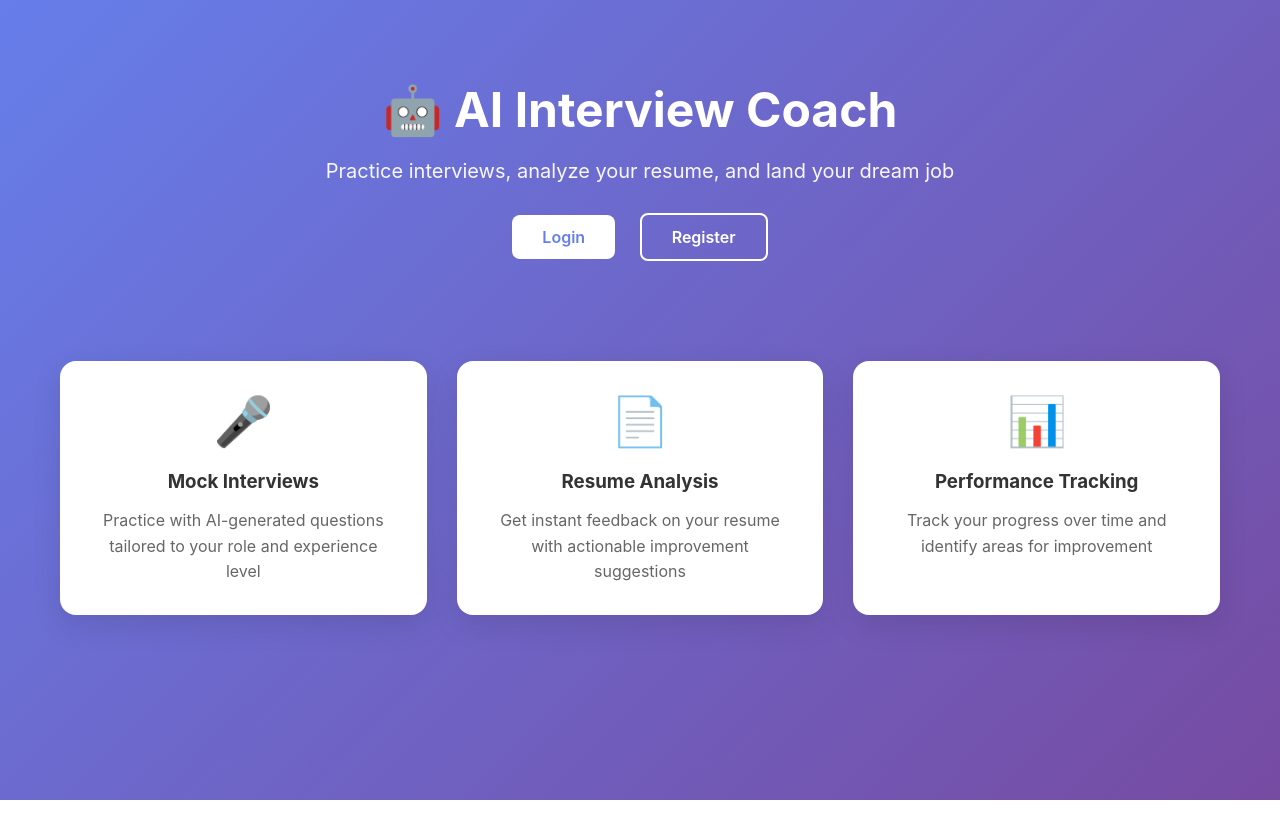
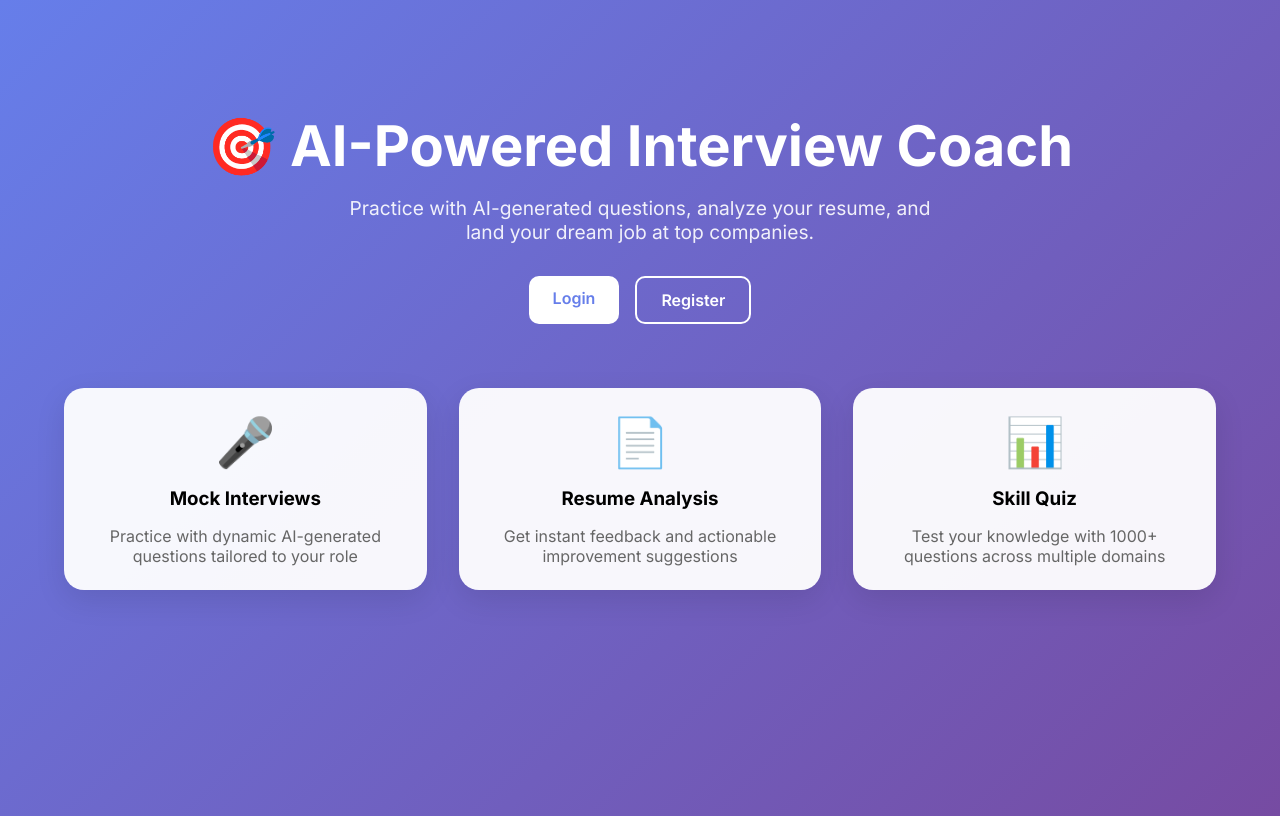
Before and after one commit to devanshsinghtomar/AI-interview-coach-module, a Flask app: page / in a window 1280 px wide. Run offline with Flask 3, Linux system fonts and the light colour scheme.

Commit message:
Update index.html

```diff
--- a/templates/index.html
+++ b/templates/index.html
@@ -1,140 +1,34 @@
-<!DOCTYPE html>
-<html lang="en">
-<head>
-    <meta charset="UTF-8">
-    <meta name="viewport" content="width=device-width, initial-scale=1.0">
-    <title>AI Interview Coach</title>
-    <style>
-        * {
-            margin: 0;
-            padding: 0;
-            box-sizing: border-box;
-        }
+{% extends "base.html" %}
 
-        body {
-            font-family: -apple-system, BlinkMacSystemFont, 'Segoe UI', Roboto, sans-serif;
-            background: linear-gradient(135deg, #667eea 0%, #764ba2 100%);
-            min-height: 100vh;
-        }
+{% block title %}Home - AI Interview Coach{% endblock %}
 
-        .container {
-            max-width: 1200px;
-            margin: 0 auto;
-            padding: 20px;
-        }
+{% block content %}
+<div style="text-align: center; padding: 4rem 2rem;">
+    <h1 style="font-size: 3.5rem; color: white; margin-bottom: 1rem;">🎯 AI-Powered Interview Coach</h1>
+    <p style="font-size: 1.2rem; color: rgba(255,255,255,0.9); margin-bottom: 2rem; max-width: 600px; margin-left: auto; margin-right: auto;">
+        Practice with AI-generated questions, analyze your resume, and land your dream job at top companies.
+    </p>
+    <div style="display: flex; gap: 1rem; justify-content: center; flex-wrap: wrap;">
+        <a href="/login" class="btn btn-primary" style="background: white; color: #667eea;">Login</a>
+        <a href="/register" class="btn btn-secondary" style="background: transparent; color: white; border-color: white;">Register</a>
+    </div>
 
-        .header {
-            text-align: center;
-            padding: 60px 20px;
-            color: white;
-        }
-
-        .header h1 {
-            font-size: 48px;
-            margin-bottom: 20px;
-        }
-
-        .header p {
-            font-size: 20px;
-            margin-bottom: 30px;
-            opacity: 0.95;
-        }
-
-        .btn {
-            display: inline-block;
-            padding: 12px 30px;
-            font-size: 16px;
-            font-weight: 600;
-            text-decoration: none;
-            border-radius: 8px;
-            margin: 0 10px;
-            transition: transform 0.2s, box-shadow 0.2s;
-        }
-
-        .btn:hover {
-            transform: translateY(-2px);
-            box-shadow: 0 10px 20px rgba(0,0,0,0.2);
-        }
-
-        .btn-primary {
-            background: white;
-            color: #667eea;
-        }
-
-        .btn-outline {
-            border: 2px solid white;
-            color: white;
-            background: transparent;
-        }
-
-        .features {
-            display: grid;
-            grid-template-columns: repeat(auto-fit, minmax(300px, 1fr));
-            gap: 30px;
-            padding: 40px 0;
-        }
-
-        .feature-card {
-            background: white;
-            padding: 30px;
-            border-radius: 16px;
-            text-align: center;
-            box-shadow: 0 10px 30px rgba(0,0,0,0.1);
-            transition: transform 0.3s;
-        }
-
-        .feature-card:hover {
-            transform: translateY(-5px);
-        }
-
-        .feature-icon {
-            font-size: 48px;
-            margin-bottom: 20px;
-        }
-
-        .feature-card h3 {
-            margin-bottom: 15px;
-            color: #333;
-        }
-
-        .feature-card p {
-            color: #666;
-            line-height: 1.6;
-        }
-
-        @media (max-width: 768px) {
-            .header h1 { font-size: 32px; }
-            .header p { font-size: 16px; }
-            .btn { display: block; margin: 10px auto; width: 200px; }
-        }
-    </style>
-</head>
-<body>
-    <div class="container">
-        <div class="header">
-            <h1>🤖 AI Interview Coach</h1>
-            <p>Practice interviews, analyze your resume, and land your dream job</p>
-            <a href="/login" class="btn btn-primary">Login</a>
-            <a href="/register" class="btn btn-outline">Register</a>
+    <div style="display: grid; grid-template-columns: repeat(auto-fit, minmax(250px, 1fr)); gap: 2rem; margin-top: 4rem;">
+        <div class="card" style="background: rgba(255,255,255,0.95);">
+            <div style="font-size: 3rem;">🎤</div>
+            <h3 style="margin: 1rem 0;">Mock Interviews</h3>
+            <p style="color: #666;">Practice with dynamic AI-generated questions tailored to your role</p>
         </div>
-
-        <div class="features">
-            <div class="feature-card">
-                <div class="feature-icon">🎤</div>
-                <h3>Mock Interviews</h3>
-                <p>Practice with AI-generated questions tailored to your role and experience level</p>
-            </div>
-            <div class="feature-card">
-                <div class="feature-icon">📄</div>
-                <h3>Resume Analysis</h3>
-                <p>Get instant feedback on your resume with actionable improvement suggestions</p>
-            </div>
-            <div class="feature-card">
-                <div class="feature-icon">📊</div>
-                <h3>Performance Tracking</h3>
-                <p>Track your progress over time and identify areas for improvement</p>
-            </div>
+        <div class="card" style="background: rgba(255,255,255,0.95);">
+            <div style="font-size: 3rem;">📄</div>
+            <h3 style="margin: 1rem 0;">Resume Analysis</h3>
+            <p style="color: #666;">Get instant feedback and actionable improvement suggestions</p>
+        </div>
+        <div class="card" style="background: rgba(255,255,255,0.95);">
+            <div style="font-size: 3rem;">📊</div>
+            <h3 style="margin: 1rem 0;">Skill Quiz</h3>
+            <p style="color: #666;">Test your knowledge with 1000+ questions across multiple domains</p>
         </div>
     </div>
-</body>
-</html>
+</div>
+{% endblock %}
```
